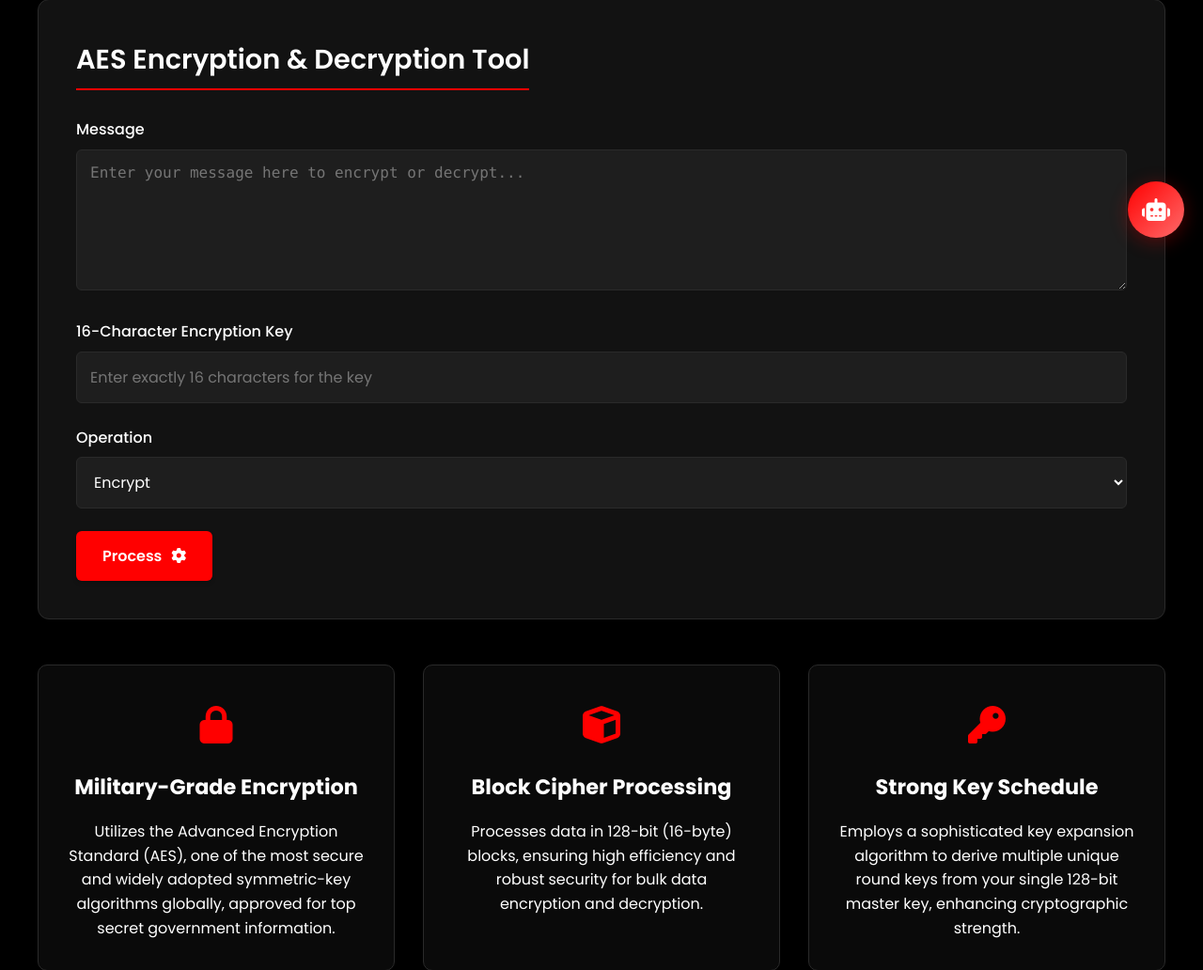
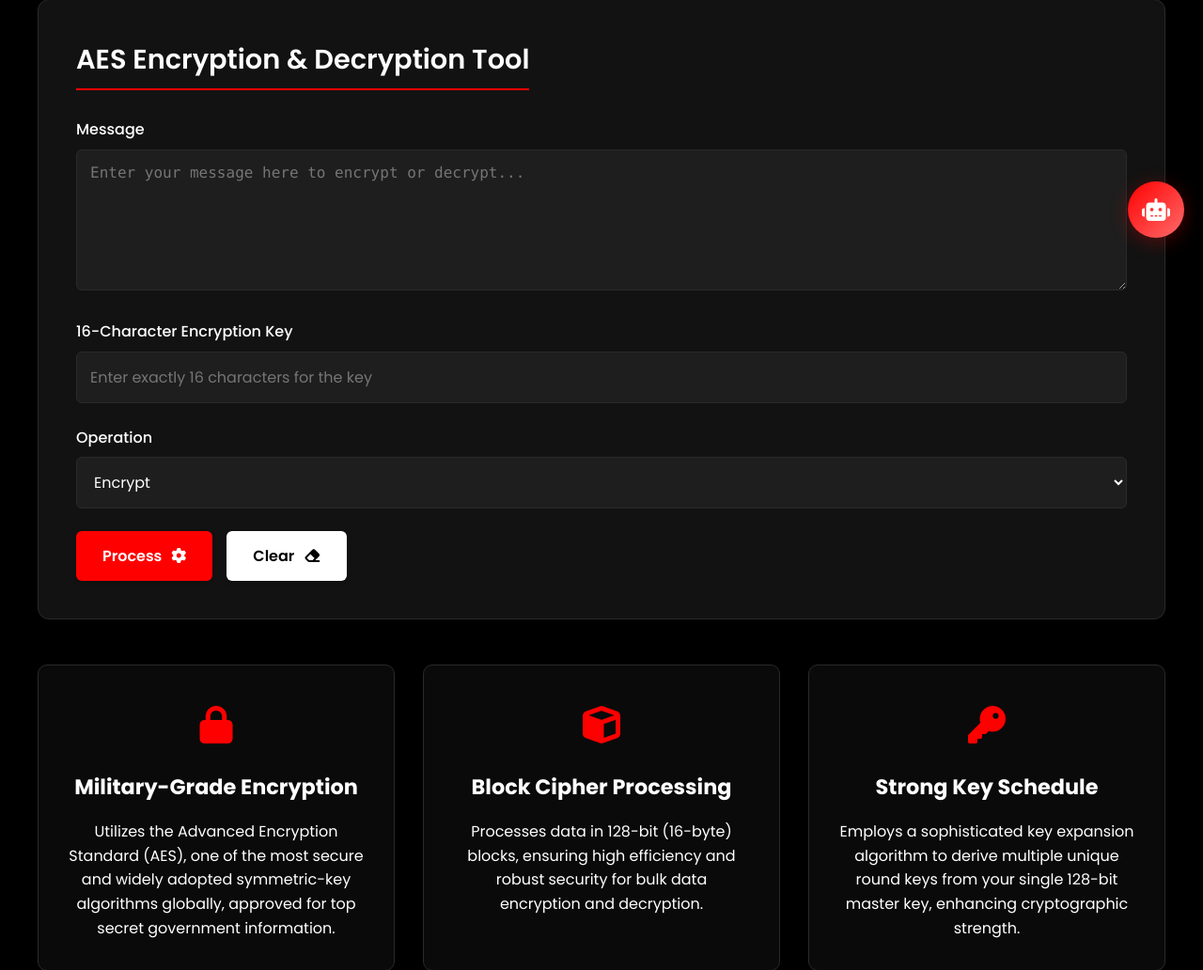
Before and after one commit to The-Web-Dev-Forge/AlgoVault, a Django app: page /aes/ in a window 1280 px wide. Shown: the part 527-1559 px from the top of the page at 94% size. Run offline with Django 5.2, Linux system fonts and the light colour scheme.

Commit message:
Update aes.html: improvements for AES template

```diff
--- a/Cryptography/templates/aes.html
+++ b/Cryptography/templates/aes.html
@@ -46,9 +46,13 @@
             </div>
 
             <div class="btn-group">
-                <button type="submit" class="btn">
+                <button type="submit" id="process-btn" class="btn">
                     <span class="btn-text">Process </span>
                     <span class="btn-icon"><i class="fas fa-cog"></i></span>
+                </button>
+                <button type="button" id="clear-btn" class="btn btn-secondary">
+                    <span class="btn-text">Clear </span>
+                    <span class="btn-icon"><i class="fas fa-eraser"></i></span>
                 </button>
             </div>
         </form>
@@ -264,6 +268,34 @@ document.addEventListener('DOMContentLoaded', function() {
             }
         });
     }
+
+    // Add spinning icon on form submission
+    const form = document.querySelector('form');
+    const processBtn = document.getElementById('process-btn');
+    if (form && processBtn) {
+        form.addEventListener('submit', function(e) {
+            processBtn.innerHTML = '<span class="btn-text">Processing...</span><span class="btn-icon"><i class="fas fa-spinner fa-spin"></i></span>';
+            processBtn.disabled = true;
+        });
+    }
+
+    // Clear button functionality
+    const clearBtn = document.getElementById('clear-btn');
+    if (clearBtn) {
+        clearBtn.addEventListener('click', function() {
+            document.getElementById('message').value = '';
+            document.getElementById('key').value = '';
+            document.getElementById('operation').selectedIndex = 0;
+
+            // Hide result section if visible
+            const resultSection = document.getElementById('result-section');
+            if (resultSection) {
+                resultSection.style.display = 'none';
+            }
+
+            showNotification('Form cleared successfully!', 'success');
+        });
+    }
 });
 </script>
 {% endblock %}
```
